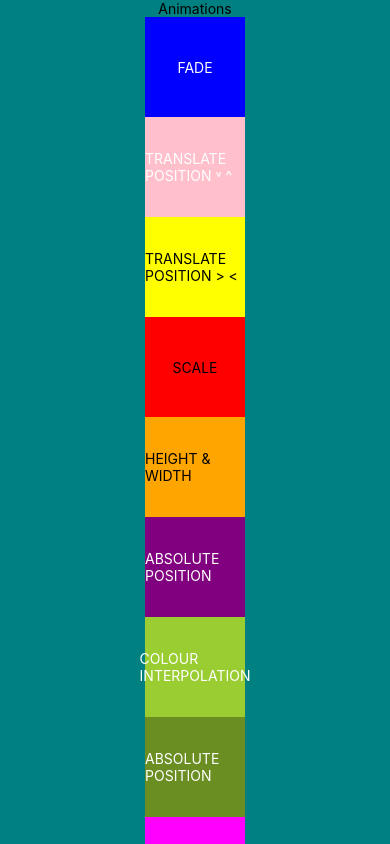
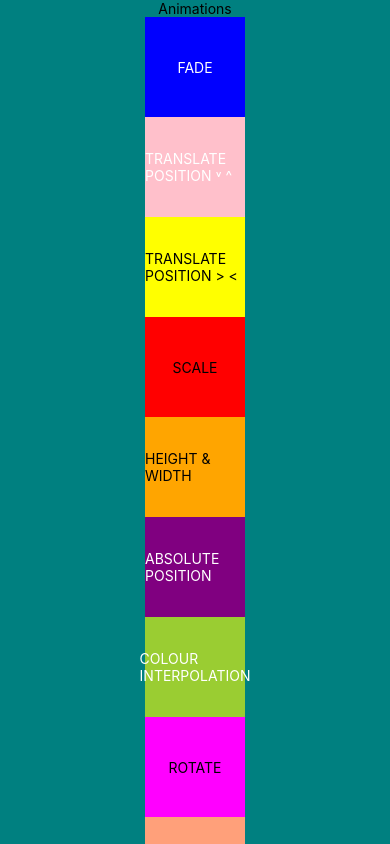
Before and after one commit to niccmac/animations, a React Native app: screen / in a window 390 px wide. Built offline with nearby package versions, Linux system fonts and the light colour scheme.

Commit message:
Add spring

```diff
--- a/App.js
+++ b/App.js
@@ -24,8 +24,8 @@ export default function App() {
         <HeightWidth />
         <AbsolutePosition />
         <ColourSquare />
+        <RotateSquares />
         <SpringSquare />
-        <RotateSquares />
       </View>
     </ScrollView>
   );
--- a/components/SpringSquare.jsx
+++ b/components/SpringSquare.jsx
@@ -2,24 +2,24 @@ import { useRef } from "react";
 import { Animated, Easing, Text, TouchableWithoutFeedback } from "react-native";
 
 export const SpringSquare = () => {
-  const absolutePosition = useRef(new Animated.Value(0)).current;
-  const startAbsolutePositionAnimation = () => {
-    Animated.timing(absolutePosition, {
-      toValue: 150,
-      duration: 500,
-
-      useNativeDriver: false,
+  const spring = useRef(new Animated.Value(1)).current;
+  const startSpringAnimation = () => {
+    Animated.spring(spring, {
+      toValue: 2,
+      friction: 2,
+      tension: 160,
+      useNativeDriver: true,
     }).start(() => {
-      Animated.timing(absolutePosition, {
-        toValue: 0,
-        duration: 3000,
-
-        useNativeDriver: false,
+      Animated.spring(spring, {
+        toValue: 1,
+        friction: 2,
+        tension: 160,
+        useNativeDriver: true,
       }).start();
     });
   };
   return (
-    <TouchableWithoutFeedback onPressIn={startAbsolutePositionAnimation}>
+    <TouchableWithoutFeedback onPressIn={startSpringAnimation}>
       <Animated.View
         style={{
           backgroundColor: "olivedrab",
@@ -28,11 +28,10 @@ export const SpringSquare = () => {
           width: 100,
           justifyContent: "center",
           alignItems: "center",
-          top: absolutePosition,
-          left: absolutePosition,
+          transform: [{ scale: spring }],
         }}
       >
-        <Text style={{ color: "white" }}>{"ABSOLUTE POSITION"}</Text>
+        <Text style={{ color: "white" }}>{"SPRING"}</Text>
       </Animated.View>
     </TouchableWithoutFeedback>
   );
```
